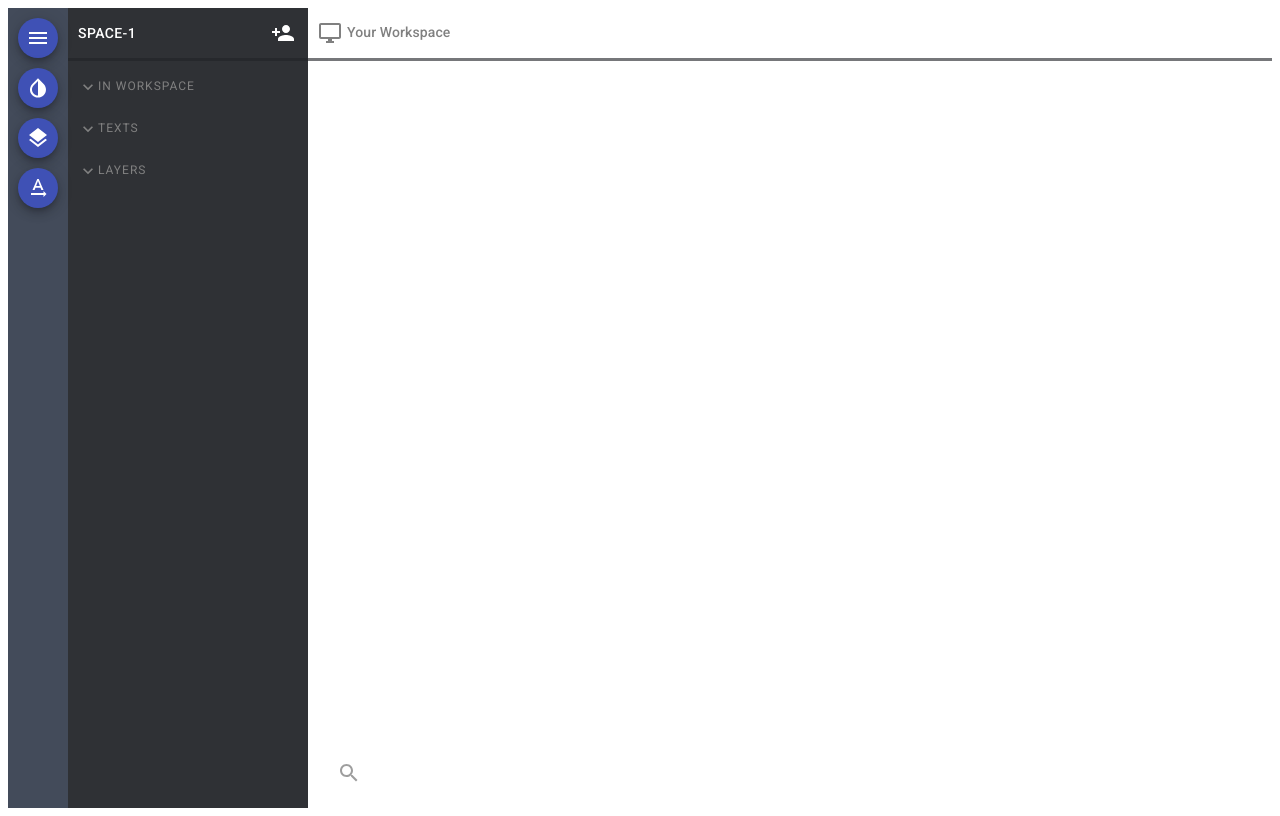
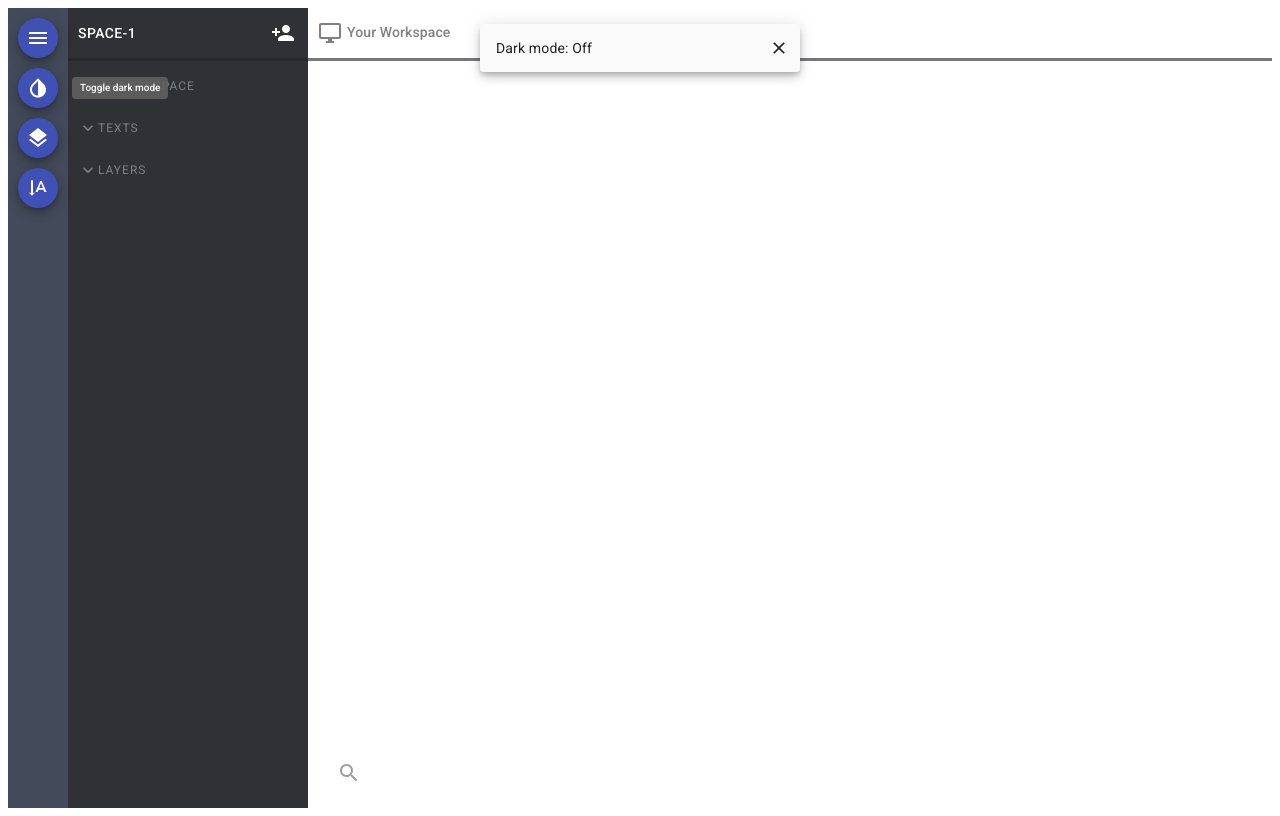
Before and after one commit to glowsplint/referencer, a Next.js app in the folder nextjs-frontend/: page /space in a window 1280 px wide. Both pictures are taken after a click on the button 38 px from the left and 88 px from the top of the page. Built offline with nearby package versions, Linux system fonts and the light colour scheme.

Commit message:
Added tooltips & snackbars

```diff
--- a/nextjs-frontend/pages/space/ButtonPane.tsx
+++ b/nextjs-frontend/pages/space/ButtonPane.tsx
@@ -1,5 +1,6 @@
 import styles from "../../styles/ButtonPane.module.css";
 import Fab from "@material-ui/core/Fab";
+import Tooltip from "@material-ui/core/Tooltip";
 
 import MenuIcon from "@material-ui/icons/Menu";
 import InvertColorsIcon from "@material-ui/icons/InvertColors";
@@ -24,17 +25,21 @@ function SwitchingButtonIcon({
   iconTwo,
   bool,
   callback,
+  title,
 }: {
   iconOne: JSX.Element;
   iconTwo: JSX.Element;
   bool: boolean;
   callback;
+  title;
 }) {
   return (
     <div className={styles.leftpane_icon}>
-      <Fab size="small" color="primary" aria-label="add" onClick={callback}>
-        {bool ? iconOne : iconTwo}
-      </Fab>
+      <Tooltip title={title} placement="right">
+        <Fab size="small" color="primary" aria-label="add" onClick={callback}>
+          {bool ? iconOne : iconTwo}
+        </Fab>
+      </Tooltip>
     </div>
   );
 }
@@ -64,18 +69,21 @@ export default function ButtonPane({
         iconTwo={<InvertColorsOffIcon />}
         bool={isDarkMode}
         callback={toggleDarkMode}
+        title="Toggle dark mode"
       />
       <SwitchingButtonIcon
         iconOne={<LayersIcon />}
         iconTwo={<LayersClearIcon />}
         bool={isLayersOn}
         callback={toggleLayers}
+        title="Toggle visibility of layers"
       />
       <SwitchingButtonIcon
-        iconOne={<TextRotationNoneIcon />}
-        iconTwo={<TextRotateVerticalIcon />}
+        iconTwo={<TextRotationNoneIcon />}
+        iconOne={<TextRotateVerticalIcon />}
         bool={isMultipleRowsLayout}
         callback={toggleEditorLayout}
+        title="Toggle editor layout"
       />
     </div>
   );
--- a/nextjs-frontend/pages/space/Editor.tsx
+++ b/nextjs-frontend/pages/space/Editor.tsx
@@ -5,13 +5,12 @@ import TextField from "@material-ui/core/TextField";
 import Typography from "@material-ui/core/Typography";
 import { grey } from "@material-ui/core/colors";
 import lastVerse from "./text/endings";
+import Tooltip from "@material-ui/core/Tooltip";
 import IconButton from "@material-ui/core/IconButton";
 
 import DesktopWindowsIcon from "@material-ui/icons/DesktopWindows";
 import HelpIcon from "@material-ui/icons/Help";
 import SearchIcon from "@material-ui/icons/Search";
-import ZoomInIcon from "@material-ui/icons/ZoomIn";
-import ZoomOutIcon from "@material-ui/icons/ZoomOut";
 
 const books = Object.keys(lastVerse);
 
@@ -78,6 +77,7 @@ export default function Editor({
   handleInputChange,
   handleSubmit,
   searchQuery,
+  isMultipleRowsLayout,
 }: {
   textHeaders: string[];
   textBodies: string[][];
@@ -87,6 +87,7 @@ export default function Editor({
   ) => void;
   handleSubmit: (event: React.FormEvent<HTMLFormElement>) => void;
   searchQuery: string;
+  isMultipleRowsLayout: boolean;
 }) {
   return (
     <div className={styles.editor}>
@@ -99,19 +100,21 @@ export default function Editor({
         </div>
 
         <div className={styles.editor_header_right}>
-          <IconButton size="small" onClick={() => {}}>
-            <ZoomInIcon />
-          </IconButton>
-          <IconButton size="small" onClick={() => {}}>
-            <ZoomOutIcon />
-          </IconButton>
-          <IconButton size="small" onClick={() => {}}>
-            <HelpIcon />
-          </IconButton>
+          <Tooltip title="Help" placement="left">
+            <IconButton size="small" onClick={() => {}}>
+              <HelpIcon />
+            </IconButton>
+          </Tooltip>
         </div>
       </div>
 
-      <div className={styles.editor_textareas}>
+      <div
+        className={
+          isMultipleRowsLayout
+            ? styles.editor_textareas_row
+            : styles.editor_textareas_col
+        }
+      >
         {textHeaders.map((textHeader: string, index: number) => (
           <TextArea
             textName={textHeader}
--- a/nextjs-frontend/pages/space/SettingsPane.tsx
+++ b/nextjs-frontend/pages/space/SettingsPane.tsx
@@ -11,6 +11,7 @@ import CloseIcon from "@material-ui/icons/Close";
 import { Checkbox as MUICheckBox } from "@material-ui/core";
 import CheckBoxOutlineBlankIcon from "@material-ui/icons/CheckBoxOutlineBlank";
 import CheckBoxIcon from "@material-ui/icons/CheckBox";
+import Tooltip from "@material-ui/core/Tooltip";
 
 const useStyles = makeStyles({
   input: {
@@ -93,9 +94,11 @@ export default function SettingsPane({
     >
       <div className={styles.sidebar_top}>
         <Typography variant="button">space-1</Typography>
-        <IconButton size="small" onClick={() => {}}>
-          <PersonAddIcon />
-        </IconButton>
+        <Tooltip title="Add users" placement="left">
+          <IconButton size="small" onClick={() => {}}>
+            <PersonAddIcon />
+          </IconButton>
+        </Tooltip>
       </div>
       <SectionHeader text="In Workspace" />
       <SectionHeader text="Texts" />
--- /dev/null
+++ b/nextjs-frontend/pages/space/TransitionSnackbar.tsx
@@ -0,0 +1,44 @@
+import React from "react";
+import Snackbar from "@material-ui/core/Snackbar";
+import Grow from "@material-ui/core/Grow";
+import IconButton from "@material-ui/core/IconButton";
+import CloseIcon from "@material-ui/icons/Close";
+
+export default function TransitionSnackbar({
+  open,
+  onClose,
+  message,
+}: {
+  open: boolean;
+  onClose;
+  message: string;
+}) {
+  return (
+    <div>
+      <Snackbar
+        open={open}
+        onClose={onClose}
+        TransitionComponent={Grow}
+        autoHideDuration={4000}
+        message={message}
+        anchorOrigin={{
+          vertical: "top",
+          horizontal: "center",
+        }}
+        key={message}
+        action={
+          <React.Fragment>
+            <IconButton
+              size="small"
+              aria-label="close"
+              color="inherit"
+              onClick={onClose}
+            >
+              <CloseIcon fontSize="small" />
+            </IconButton>
+          </React.Fragment>
+        }
+      />
+    </div>
+  );
+}
--- a/nextjs-frontend/pages/space/index.tsx
+++ b/nextjs-frontend/pages/space/index.tsx
@@ -7,15 +7,17 @@ import useMediaQuery from "@material-ui/core/useMediaQuery";
 import ButtonPane from "./ButtonPane";
 import SettingsPane from "./SettingsPane";
 import Editor from "./Editor";
+import TransitionSnackbar from "./TransitionSnackbar";
+
 import lastVerse from "./text/endings";
 import verseIndexer from "./text/verseIndexer";
 import textArray from "./text/esv";
 
 export default function Workspace() {
-  const [people, setPeople] = useState([]);
+  const [people, setPeople] = useState<string[]>([]);
   const [textHeaders, setTextHeaders] = useState<string[]>([]);
   const [textBodies, setTextBodies] = useState<string[][]>([]);
-  const [layers, setLayers] = useState([]);
+  const [layers, setLayers] = useState<string[]>([]);
   const [searchQuery, setSearchQuery] = useState<string>("");
 
   const [isMultipleRowsLayout, setIsMultipleRowsLayout] =
@@ -26,6 +28,10 @@ export default function Workspace() {
     useMediaQuery("(prefers-color-scheme: dark)")
   );
   const [isDisplayed, setIsDisplayed] = useState<boolean[]>([]);
+  const [snackbar, setSnackbar] = useState<{ isOpen: boolean; text: string }>({
+    isOpen: false,
+    text: "",
+  });
 
   const displayedText = (): [string[], string[][]] => {
     const indices: number[] = isDisplayed.map((item, index) => {
@@ -50,6 +56,10 @@ export default function Workspace() {
   // Button Pane Functionality
   const toggleDarkMode = () => {
     setIsDarkMode(!isDarkMode);
+    setSnackbar({
+      isOpen: true,
+      text: `Dark mode: ${isDarkMode ? "On" : "Off"}`,
+    });
   };
 
   const toggleSettingsPane = () => {
@@ -58,10 +68,28 @@ export default function Workspace() {
 
   const toggleLayers = () => {
     setIsLayersOn(!isLayersOn);
+    setSnackbar({
+      isOpen: true,
+      text: `Layers: ${isLayersOn ? "On" : "Off"}`,
+    });
   };
 
   const toggleEditorLayout = () => {
     setIsMultipleRowsLayout(!isMultipleRowsLayout);
+    setSnackbar({
+      isOpen: true,
+      text: `Layout: ${isMultipleRowsLayout ? "Rows" : "Columns"}`,
+    });
+  };
+
+  const handleCloseSnackbar = (
+    event: React.SyntheticEvent | React.MouseEvent,
+    reason?: string
+  ) => {
+    if (reason === "clickaway") {
+      return;
+    }
+    setSnackbar({ isOpen: false, text: "" });
   };
 
   let theme = React.useMemo(
@@ -298,9 +326,15 @@ export default function Workspace() {
             textBodies={displayedTextBodies()}
             handleInputChange={handleInputChange}
             handleSubmit={handleSubmit}
+            isMultipleRowsLayout={isMultipleRowsLayout}
             searchQuery={searchQuery}
           />
         </div>
+        <TransitionSnackbar
+          open={snackbar.isOpen}
+          onClose={handleCloseSnackbar}
+          message={snackbar.text}
+        />
       </ThemeProvider>
     </div>
   );
--- a/nextjs-frontend/styles/Editor.module.css
+++ b/nextjs-frontend/styles/Editor.module.css
@@ -37,9 +37,16 @@
   color: black;
 }
 
-.editor_textareas {
+.editor_textareas_row {
   flex: 1;
   flex-direction: row;
+  display: flex;
+  overflow-y: auto;
+}
+
+.editor_textareas_col {
+  flex: 1;
+  flex-direction: column;
   display: flex;
   overflow-y: auto;
 }
--- a/nextjs-frontend/styles/SettingsPane.module.css
+++ b/nextjs-frontend/styles/SettingsPane.module.css
@@ -51,6 +51,10 @@
   align-items: center;
 }
 
+.sidebar_main_header > svg {
+  margin-bottom: 2px;
+}
+
 .texts_items {
   display: flex;
   flex-direction: column;
```
